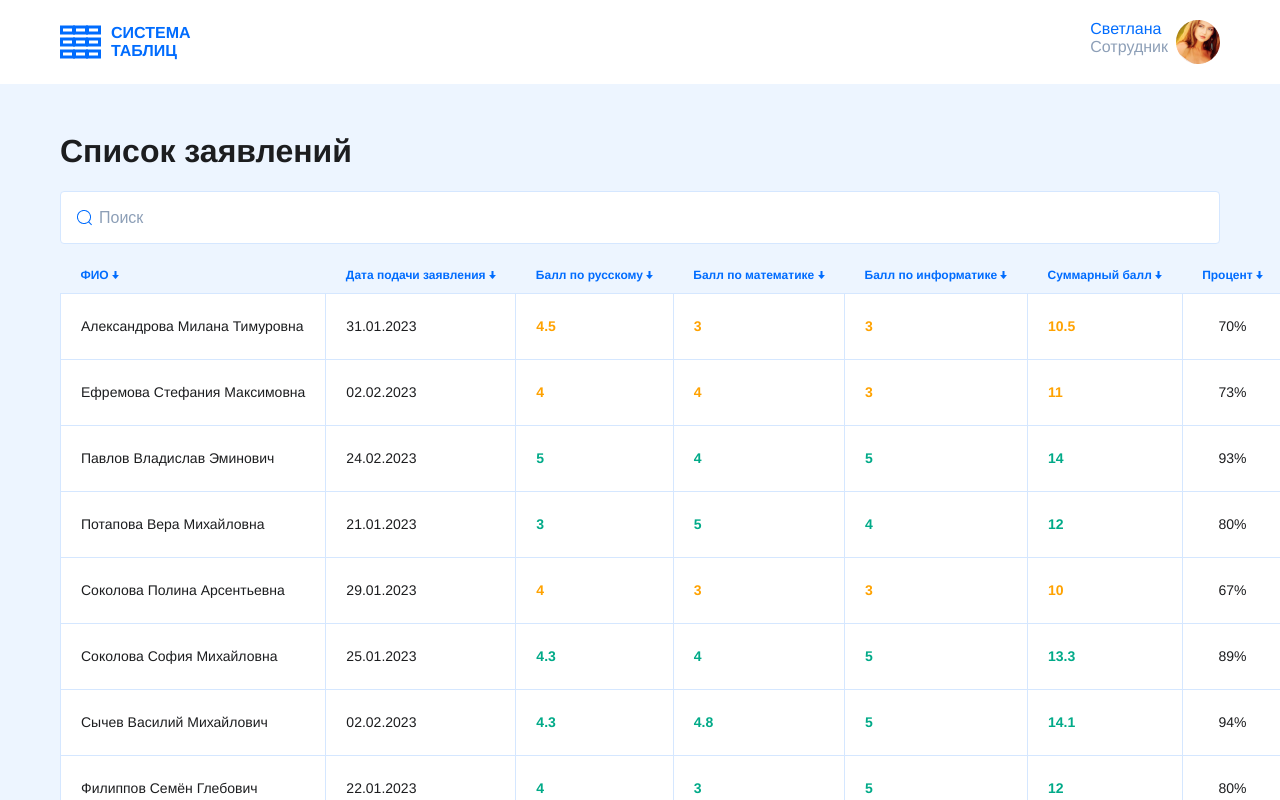
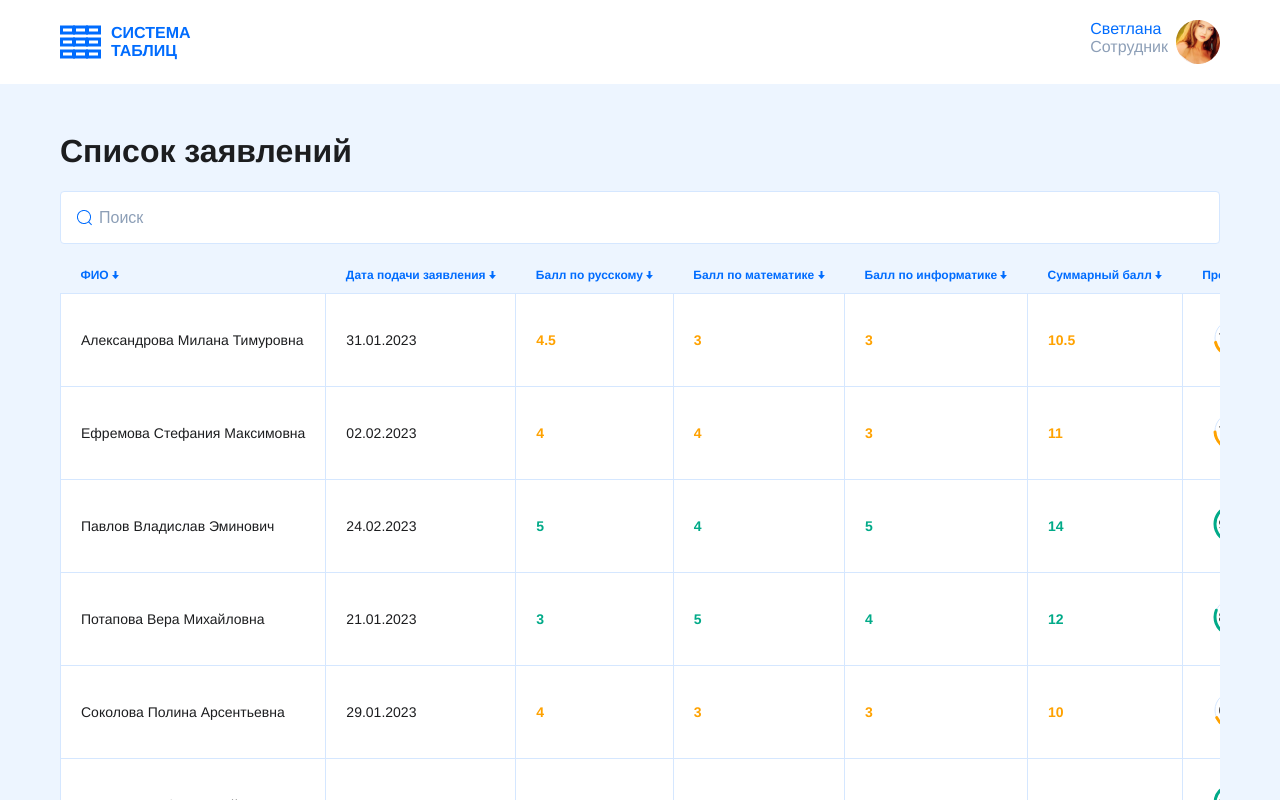
Before and after one commit to allbel/vue-appl, a Vue app: page / in a window 1280 px wide. Shown: the top 800 px of the page. Built offline with nearby package versions, Linux system fonts and the light colour scheme; a web font is replaced by a local one.

Commit message:
desctop version edit

```diff
--- a/src/components/ApplicantsRow.vue
+++ b/src/components/ApplicantsRow.vue
@@ -2,19 +2,32 @@
   <tr>
     <td>{{applicant.name}}</td>
     <td>{{applicant.date.split('-').reverse().join('.')}}</td>
-    <td :class="getSpanClass(applicant.color)">
+    <td :class="getTdClass(applicant.color)">
       {{applicant.rus}}
     </td>
-    <td :class="getSpanClass(applicant.color)">
+    <td :class="getTdClass(applicant.color)">
       {{applicant.math}}
     </td>
-    <td :class="getSpanClass(applicant.color)">
+    <td :class="getTdClass(applicant.color)">
       {{applicant.inf}}
     </td>
-    <td :class="getSpanClass(applicant.color)">
+    <td :class="getTdClass(applicant.color)">
       {{applicant.sum}}
     </td>
-    <td>{{applicant.percent + '%'}}</td>
+    <td>
+      <div class="circle">
+        <svg>
+          <circle cx="20" cy="20" r="18"></circle>
+          <circle cx="20" cy="20" r="18"
+                  :style="{ strokeDashoffset: 'calc(114 - (114 * ' + applicant.percent + ') / 100)' }"
+                  :class="getCircleClass(applicant.color)"
+          ></circle>
+        </svg>
+        <div class="number">
+          {{applicant.percent + '%'}}
+        </div>
+      </div>
+    </td>
   </tr>
 </template>
 
@@ -32,13 +45,20 @@ export default {
     // ApplicantsCell,
   },
   methods: {
-    getSpanClass(color) {
+    getTdClass(color) {
       return {
         'green': color === 'green',
         'red': color === 'red',
         'orange': color === 'orange'
       };
-    }
+    },
+    getCircleClass(color) {
+      return {
+        'greenCircle': color === 'green',
+        'redCircle': color === 'red',
+        'orangeCircle': color === 'orange'
+      };
+    },
   },
 }
 </script>
@@ -71,4 +91,67 @@ td:last-child {
   @include normalBoldText($color-orange);
 }
 
+.greenCircle {
+  stroke: $color-green;
+}
+
+.redCircle {
+  stroke: $color-red;
+}
+
+.orangeCircle {
+  stroke: $color-orange;
+}
+
+.circle {
+  display: inline-block;
+  width: 40px;
+  height: 40px;
+  position: relative;
+
+  & svg {
+    box-sizing: border-box;
+    width: 40px;
+    height: 40px;
+    position: relative;
+    transform: rotate(-90deg);
+
+    & circle {
+      box-sizing: border-box;
+      width: 40px;
+      height: 40px;
+      fill: none;
+      transform: translate(0, 0);
+      stroke-dasharray: 114;
+      stroke-dashoffset: 114;
+      stroke-linecap: round;
+
+      &:nth-child(1) {
+        stroke-dashoffset: 0;
+        stroke-width: 1px;
+        stroke: $color-blue-light;
+        transform: translate(0, 0);
+      }
+
+      &:nth-child(2) {
+        stroke-dashoffset: calc(114 - (114 * 50) / 100);
+        stroke-width: 3px;
+        transform: translate(0, 0);
+      }
+    }
+  }
+
+  .number {
+    position: absolute;
+    top: 0;
+    left: 0;
+    width: 100%;
+    height: 100%;
+    display: flex;
+    justify-content: center;
+    align-items: center;
+    @include normalText($color-black);
+  }
+}
+
 </style>
--- a/src/components/ApplicantsTable.vue
+++ b/src/components/ApplicantsTable.vue
@@ -3,6 +3,7 @@
     <div class="searchBox">
       <input type="text" v-model="searchText" @input="filterByName" class="searchField" placeholder="Поиск">
     </div>
+    <div class="tableBox">
       <table class="table">
         <tr>
           <th>
@@ -47,6 +48,7 @@
           v-bind:key="applicant.id"
         />
       </table>
+    </div>
   </div>
 </template>
 
@@ -204,6 +206,26 @@ export default {
   }
 }
 
+.tableBox {
+  overflow-x: auto;
+
+  &::-webkit-scrollbar {
+    width: 24px;
+    height: 8px;
+    background-color: $color-blue-super-light;
+  }
+
+  &::-webkit-scrollbar-thumb {
+    background-color: $color-blue-light;
+    border-radius: 9em;
+    box-shadow: inset 1px 1px 10px $color-blue-light;
+  }
+
+  &::-webkit-scrollbar-thumb:hover {
+    background-color: #253861;
+  }
+}
+
 .table {
   text-align: center;
   border-collapse: collapse;
```
Also changed, not shown: 1 other file (tests, documents, lock files or other folders). Lines whose indentation alone changed are shown as unchanged.
